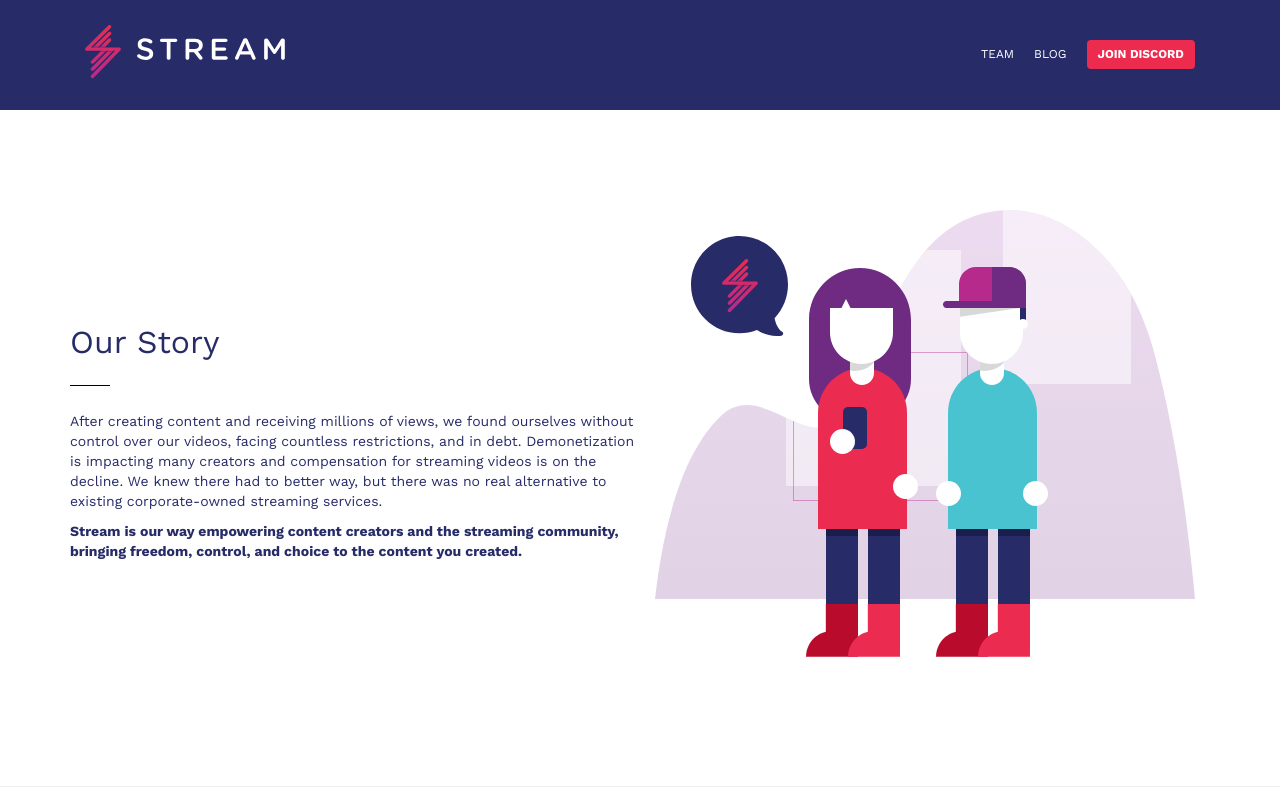
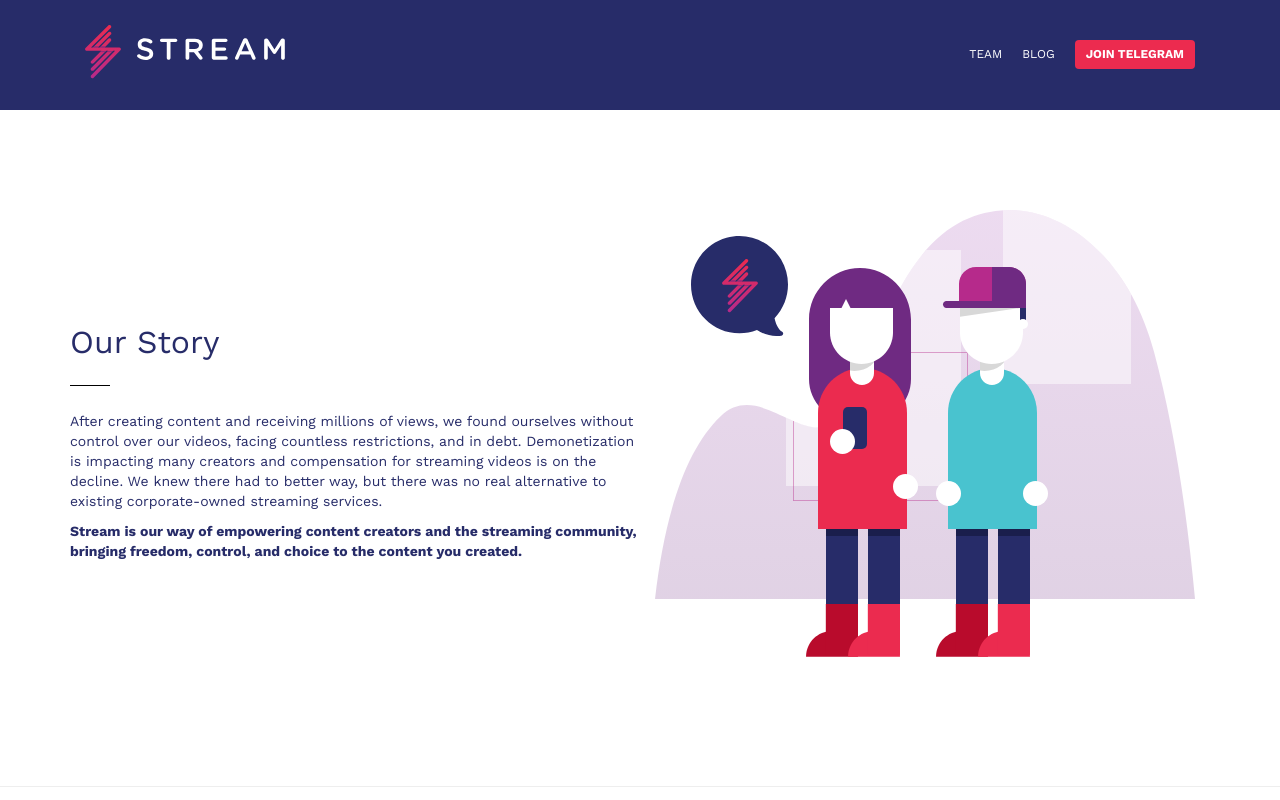
Before and after one commit to knabe/stream-web, a React (Create React App) app: page /team in a window 1280 px wide. Shown: the top 800 px of the page. Built offline with nearby package versions, Linux system fonts and the light colour scheme.

Commit message:
Newest changes on FB pixel, typos, subscribe form, Telegram button etc

```diff
--- a/src/App.js
+++ b/src/App.js
@@ -5,10 +5,6 @@ import ReactPixel from 'react-facebook-pixel';
 // Pages
 import HomePage from './HomePage';
 import TeamPage from './TeamPage';
-// import WhatWhyPage from './WhatWhyPage';
-// import RoadmapPage from './RoadmapPage';
-// import FAQPage from './FAQPage';
-// import BlogPage from './BlogPage';
 
 // General/Home modules
 import Top from './components/Top';
@@ -17,12 +13,11 @@ import Footer from './components/Footer';
 import './App.css';
 
 // FB Pixel Implementation + pageView
-ReactPixel.init('2357465807812225');
+ReactPixel.init('1076630789107052');
 ReactPixel.pageView();
 
 class App extends Component {
   render() {
-
     return (
         <Router>
             <div className="App">
--- a/src/components/Intro.js
+++ b/src/components/Intro.js
@@ -3,48 +3,17 @@ import ReactPixel from 'react-facebook-pixel';
 
 import img from '../images/intro.png';
 
+import Subscribe from './Subscribe';
+
 import './Intro.css';
 
-ReactPixel.init('2357465807812225');
-
 class Intro extends Component {
-  track() {
-    ReactPixel.trackCustom('trackClick', 'NewsletterSignup');
-  }
-
   render() {
     return (
       <div className="Intro container">
         <div className="Intro_content col-xs-12 col-sm-6 text-left">
             <h1>An economic backbone <br/>for decentralized streaming.</h1>
-
-            <form
-                action="//streamtoken.us16.list-manage.com/subscribe/post?u=49ecf8f7f89364a4855ae2e16&amp;id=526955045c"
-                method="post"
-                className="validate"
-                target="_blank"
-                noValidate>
-
-                <label htmlFor="EMAIL">Join our newsletter for early access</label>
-
-                <div className="Intro_form">
-                    <input
-                        ref={(input) => { this.email = input; }}
-                        type="email"
-                        name="EMAIL"
-                        className="email"
-                        id="mce-EMAIL"
-                        placeholder="Enter your email address" />
-
-                    <input
-                        type="submit"
-                        defaultValue="Sign Up"
-                        className="btn"
-                        id="newsletter-btn"
-                        onClick={this.track} />
-                </div>
-            </form>
-
+            <Subscribe />
         </div>
         <div className="Intro_image col-xs-12 col-sm-6 text-right">
             <img src={img} alt="" />
--- a/src/components/Story.js
+++ b/src/components/Story.js
@@ -12,7 +12,7 @@ class Story extends Component {
             <div className="Story_content col-xs-12 col-sm-6 text-left">
                 <h1>Our Story</h1>
                 <p>After creating content and receiving millions of views, we found ourselves without control over our videos, facing countless restrictions, and in debt. Demonetization is impacting many creators and compensation for streaming videos is on the decline. We knew there had to better way, but there was no real alternative to existing corporate-owned streaming services. </p>
-                <p><b>Stream is our way empowering content creators and the streaming community, bringing freedom, control, and choice to the content you created.</b></p>
+                <p><b>Stream is our way of empowering content creators and the streaming community, bringing freedom, control, and choice to the content you created.</b></p>
             </div>
             <div className="Story_image col-xs-12 col-sm-6 text-left">
                 <img src={story} alt="" />
--- a/src/components/Team.js
+++ b/src/components/Team.js
@@ -5,10 +5,6 @@ import Ben from '../images/ben.png';
 import Greg from '../images/greg.png';
 import Simar from '../images/simar.png';
 import Chris from '../images/chris.png';
-// import Ava from '../images/ava.jpg';
-// import Travis from '../images/travis.png';
-// import Vicki from '../images/vicki.jpg';
-// import Eric from '../images/eric.png';
 
 import './Team.css';
 
--- a/src/components/Top.css
+++ b/src/components/Top.css
@@ -54,7 +54,7 @@
     vertical-align: middle;
     position: relative;
 }
-.Top_menu a.btn.discord {
+.Top_menu a.btn.telegram {
     background: #ec2b4f;
 }
 .Top_menu a:not(.btn):hover,
@@ -63,7 +63,6 @@
     color: #eb2b4f;
     text-decoration: none;
 }
-activeLink
 .Top_menu li:not(.btn_li) .activeLink::after,
 .Top_menu li:not(.btn_li) a:hover::after,
 .Top_menu li:not(.btn_li) a:active::after,
--- a/src/components/Top.js
+++ b/src/components/Top.js
@@ -29,8 +29,12 @@ class Top extends Component {
                             </a>
                         </li>
                         <li className="btn_li">
-                            <a href="http://discord.streamtoken.net/"       className="btn discord">
-                                Join Discord
+                            <a
+                                href="https://t.me/streamtokencommunity"
+                                className="btn telegram"
+                                target="_blank"
+                                rel="noopener noreferrer">
+                                Join Telegram
                             </a>
                         </li>
                     </ul>
--- a/src/index.js
+++ b/src/index.js
@@ -5,11 +5,11 @@ import App from './App';
 
 import './index.css';
 
-import registerServiceWorker from './registerServiceWorker';
+// import registerServiceWorker from './registerServiceWorker';
 
 ReactDOM.render(
     <App />,
     document.getElementById('root')
 );
 
-registerServiceWorker();
+// registerServiceWorker();
```
